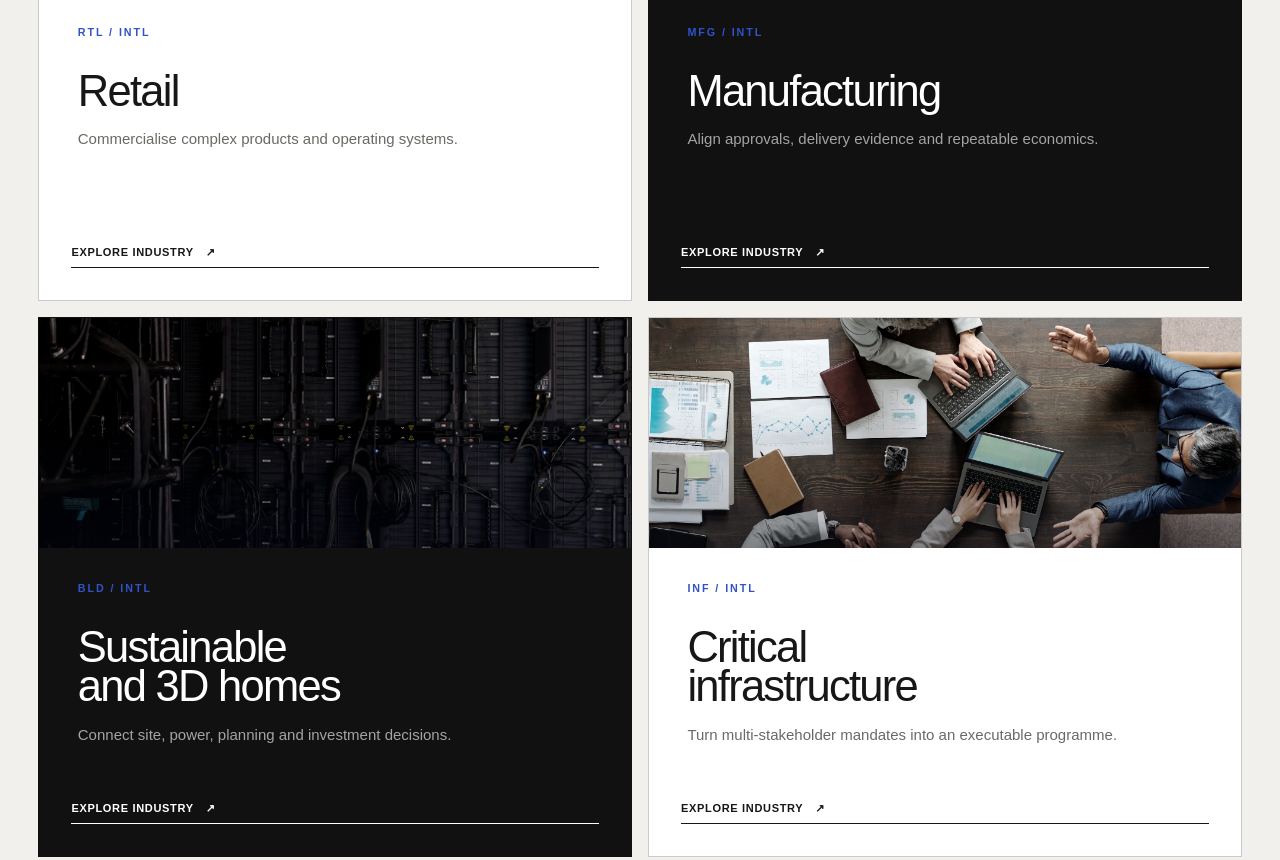
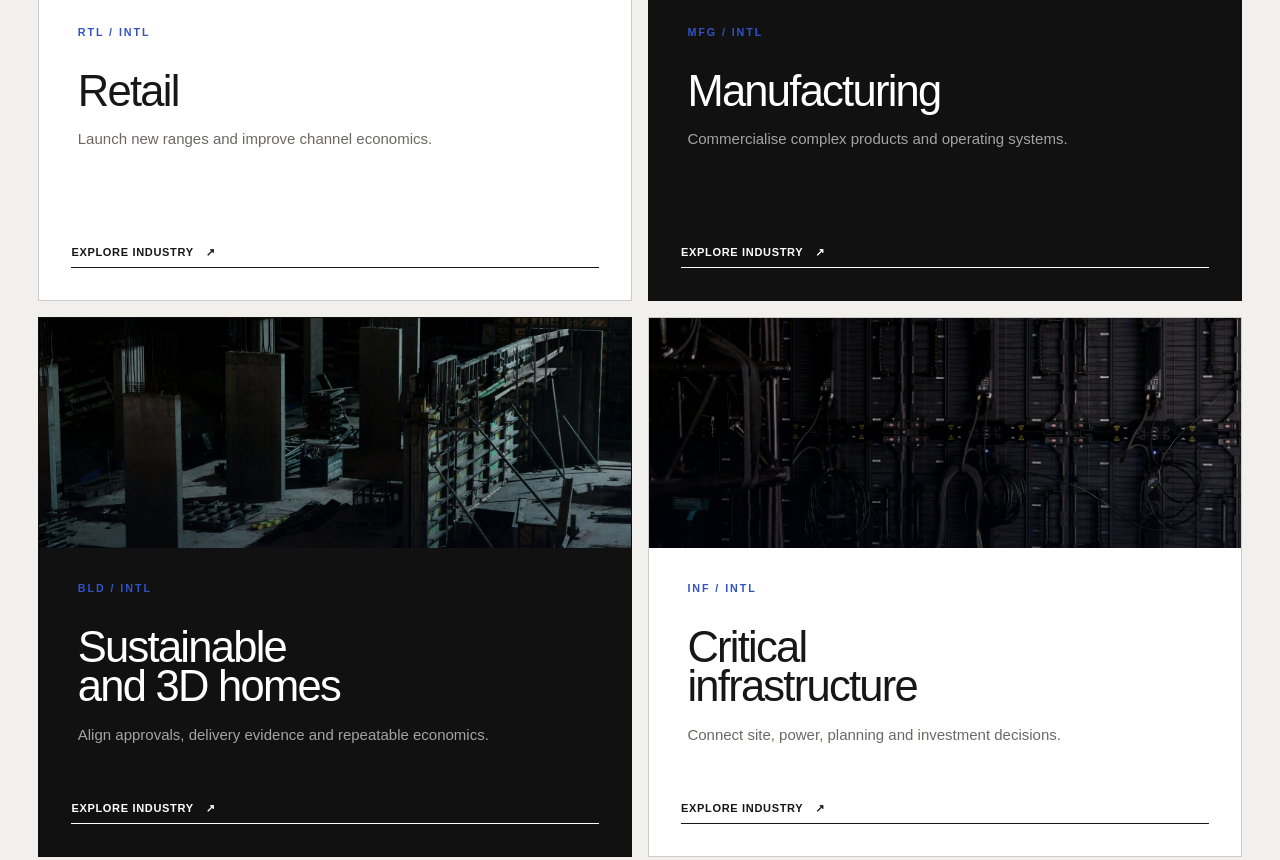
Before and after one commit to avan-sktech/divine, an Astro site in the folder app/: page / in a window 1280 px wide. Shown: the part 7620-8480 px from the top of the page. Built offline with nearby package versions, Linux system fonts and the light colour scheme; Astro itself is replaced by a stand-in of ours.

Commit message:
Pair each industry with its own photo and brief again
sectorImages and sectorBriefs are indexed against `sectors`, and both were written
before Retail was added at the top of that list, so every entry had slid one
position out of step: Retail showed the factory floor, Manufacturing the building
site, Construction the server racks, and Critical infrastructure a meeting room.
The briefs were shifted identically -- "Connect site, power, planning and investment
decisions" is infrastructure language and was sitting on Construction.

Both arrays are realigned and Retail gets the entry it never had. Commented so the
coupling is visible if another vertical is added.

Retail uses commercial-analysis, a real photograph of range and channel performance
under review, which is what the retail brief actually describes. Most other unused
images in the library are AI-generated with misspelled text baked in
("MANUFCTURING HUB", "QUANTUM SYNRRGY") and are not usable.

Co-Authored-By: Claude Opus 5 <noreply@anthropic.com>

```diff
--- a/app/src/pages/index.astro
+++ b/app/src/pages/index.astro
@@ -35,18 +35,25 @@ const homeCapabilities = services.map((service, index) => ({
   video: index === 6 ? '/video/editorial/digital-business-systems.mp4' : '',
 }));
 
+/* These two arrays are indexed against `sectors`, and both were written before
+   Retail was added at the top of that list -- so every entry had slid one position
+   out of step. Retail was showing the factory floor, Manufacturing the building
+   site, Construction the server racks, and Critical infrastructure a meeting room.
+   The briefs were shifted identically: "Connect site, power, planning and
+   investment decisions" is infrastructure language and was sitting on Construction.
+   Keep these aligned with `sectors` in site.ts if a vertical is ever added again. */
 const sectorImages = [
-  '/images/manufacturing-automation.jpg',
-  '/images/construction-night.jpg',
-  '/images/hero-infrastructure.jpg',
-  '/images/editorial/team-collaboration.webp',
+  '/images/editorial/commercial-analysis.webp', // Retail
+  '/images/manufacturing-automation.jpg', // Manufacturing
+  '/images/construction-night.jpg', // Construction
+  '/images/hero-infrastructure.jpg', // Critical infrastructure
 ];
 
 const sectorBriefs = [
+  'Launch new ranges and improve channel economics.',
   'Commercialise complex products and operating systems.',
   'Align approvals, delivery evidence and repeatable economics.',
   'Connect site, power, planning and investment decisions.',
-  'Turn multi-stakeholder mandates into an executable programme.',
 ];
 ---
 
```
